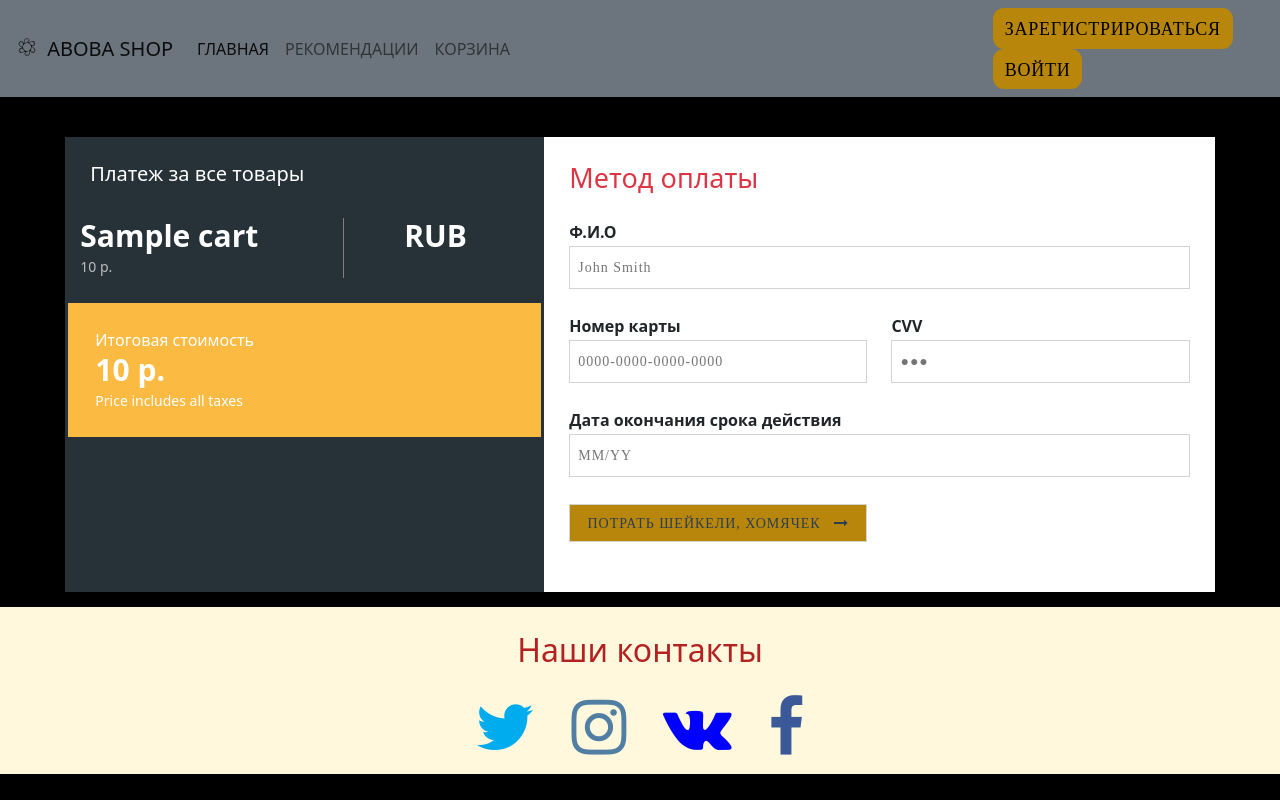
After one commit to Lidne/flask_project, a Flask app: template templates/payment.html in a window 1280 px wide. The commit adds this page. Run offline with Flask 2, Linux system fonts and the light colour scheme; the template is opened without the code that fills it: most values are stand-ins (such as "Sample title", 1, 10 or a date in 2020).

Commit message:
html forms

```diff
--- a/main.py
+++ b/main.py
@@ -1,16 +1,19 @@
 import datetime
 import random
 import requests
+import string
 
 import flask
 import flask_login
 import flask_restful
+from flask_ngrok import run_with_ngrok
 from flask_login import current_user
 from flask import request
 from data import db_session
 from data.forms import loginform, registerform
 from data.users import User
 from data.games import Game
+from data.genres import Genres
 from data import users_resources
 from data import games_resources
 from werkzeug.security import generate_password_hash, check_password_hash
@@ -20,6 +23,7 @@ app.config['SECRET_KEY'] = 'yandexlyceum_secret_key'
 api = flask_restful.Api(app)
 login_manager = flask_login.LoginManager(app)
 login_manager.init_app(app)
+run_with_ngrok(app)
 
 
 def main():
@@ -59,11 +63,22 @@ def cart():
 @app.route('/cart_delete/<int:id>', methods=['GET', 'POST'])
 @flask_login.login_required
 def cart_delete(id):
-    if id == 0:
-        flask.session['cart'].clear()
+    cart1 = flask.session.get('cart', None)
+    if cart1 is not None:
+        if id == 0:
+            cart1.clear()
+        else:
+            cart1.pop(flask.session['cart'].index(id))
     else:
-        flask.session['cart'].pop(flask.session['cart'].index(id))
-    return flask.redirect('/cart')
+        cart1 = []
+    flask.session['cart'] = cart1
+    return flask.redirect(redirect_url())
+
+
+def redirect_url(default='index'):
+    return request.args.get('next') or \
+           request.referrer or \
+           flask.url_for(default)
 
 
 # это функция для добавление новости в корзину
@@ -71,17 +86,21 @@ def cart_delete(id):
 @app.route('/cart_add/<int:id>', methods=['GET', 'POST'])
 @flask_login.login_required
 def cart_add(id):
-    if 'cart' not in flask.session:
-        flask.session['cart'] = [id]
-    if id not in flask.session['cart']:
-        flask.session['cart'].append(id)
+    cart1 = flask.session.get('cart', None)
+    if cart1 is None:
+        cart1 = [id]
+    elif id not in cart1:
+        cart1.append(id)
+    flask.session['cart'] = cart1
     return flask.redirect('/cart')
 
 
 @app.route('/<int:game_id>')
 def game(game_id):
+    sess = db_session.create_session()
     res = requests.get(f'http://127.0.0.1:5000/api/games/{game_id}').json()['game']
-    return flask.render_template('game.html', game=res)
+    res['genre'] = sess.query(Genres.genre).filter(res['genre'] == Genres.id).first()[0]
+    return flask.render_template('product.html', game=res)
 
 
 @app.route('/login', methods=['GET', 'POST'])
@@ -144,10 +163,36 @@ def logout():
     return flask.redirect("/login")
 
 
-@app.route('/admin')
+@app.route('/buy')
 @flask_login.login_required
-def admin():
-    return flask.render_template('paymant.html')
+def buy():
+    ids = flask.session.get('cart', None)
+    if ids is not None:
+        games = requests.get('http://127.0.0.1:5000/api/games').json()['games']
+        cart_list = list(filter(lambda x: x['id'] in ids, games))
+        total = sum(list(map(lambda x: x['price'], cart_list)))
+        return flask.render_template('payment.html', cart_list=cart_list, total=total)
+
+
+@app.route('/goods')
+@flask_login.login_required
+def goods():
+    ids = flask.session.get('cart', None)
+    if ids is not None:
+        games = requests.get('http://127.0.0.1:5000/api/games').json()['games']
+        games = list(filter(lambda x: x['id'] in ids, games))
+        text = list(string.ascii_uppercase + string.digits)
+        for i in range(len(games)):
+            random.shuffle(text)
+            games[i]['code'] = ''.join(text[:7])
+    cart_delete(0)
+    return flask.render_template('goods.html', games=games)
+
+
+@app.errorhandler(401)
+def not_found(error):
+    return flask.render_template('unauthorised.html', code='401',
+                                 image='/static/img/brand/auth_icon.png'), 401
 
 
 @app.errorhandler(404)
--- /dev/null
+++ b/static/js/product.js
@@ -0,0 +1,6 @@
+$(document).ready(function () {
+  // MDB Lightbox Init
+  $(function () {
+    $("#mdb-lightbox-ui").load("mdb-addons/mdb-lightbox-ui.html");
+  });
+});
--- a/templates/base.html
+++ b/templates/base.html
@@ -33,10 +33,6 @@
         </li>
       </ul>
       <div class="position-absolute start-50">
-      <form class="d-flex">
-        <input class="form-control me-2" type="search" placeholder="Search game" aria-label="Search">
-        <button class="btn btn-danger" type="submit">Search</button>
-      </form>
   </div>
     </div>
   </div>
--- a/templates/list.html
+++ b/templates/list.html
@@ -11,7 +11,11 @@
                 </a>
                 <a href="/{{j['id']}}" class="game-item-name">{{ j['name'] }}</a>
                 <div class="price"><b>{{ j['price'] }}$</b></div>
-                <a href="" class="btn btn-primary">В корзину</a>
+                {% if j['id'] in cart %}
+                    <a href="/cart_add/{{j['id']}}" class="btn btn-primary">В корзину</a>
+                {% else %}
+                    <a href="/cart" class="btn btn-primary">Добавлено</a>
+                {% endif %}
             </div>
             {% endfor %}
         </div>
--- /dev/null
+++ b/templates/payment.html
@@ -0,0 +1,59 @@
+{% extends "base.html" %}
+
+{% block content %}
+<link href='https://cdnjs.cloudflare.com/ajax/libs/font-awesome/4.0.3/css/font-awesome.css'>
+<link rel="stylesheet" href="static/css/paymant.css">
+<div class="container-fluid">
+    <div class="row justify-content-center">
+        <div class="col-12 col-lg-11">
+            <div class="card card0 rounded-0">
+                <div class="row">
+                    <div class="col-md-5 d-md-block d-none p-0 box">
+                        <div class="card rounded-0 border-0 card1" id="bill">
+                            <h3 id="heading1">Платеж за все товары</h3>
+                            {% for game in cart_list %}
+                            <div class="row">
+                                <div class="col-lg-7 col-8 mt-4 line pl-4">
+                                    <h2 class="bill-head">{{game['name']}}</h2> <small class="bill-date">{{game['price']}} р.</small>
+                                </div>
+                                <div class="col-lg-5 col-4 mt-4">
+                                    <h2 class="bill-head px-xl-5 px-lg-4">RUB</h2>
+                                </div>
+                            </div>
+                            {% endfor %}
+                            <div class="row">
+                                <div class="col-md-12 red-bg">
+                                    <p class="bill-date" id="total-label">Итоговая стоимость</p>
+                                    <h2 class="bill-head" id="total">{{total}} р.</h2> <small class="bill-date" id="total-label">Price includes all taxes</small>
+                                </div>
+                            </div>
+                        </div>
+                    </div>
+                    <div class="col-md-7 col-sm-12 p-0 box">
+                        <div class="card rounded-0 border-0 card2" id="paypage">
+                            <div class="form-card">
+                                <h2 id="heading2" class="text-danger">Метод оплаты</h2>
+                                <div class="radio-group">
+                                </div> <label class="pay">Ф.И.О</label> <input type="text" name="holdername" placeholder="John Smith">
+                                <div class="row">
+                                    <div class="col-8 col-md-6"> <label class="pay">Номер карты</label> <input type="text" name="cardno" id="cr_no" placeholder="0000-0000-0000-0000" minlength="19" maxlength="19"> </div>
+                                    <div class="col-4 col-md-6"> <label class="pay">CVV</label> <input type="password" name="cvcpwd" placeholder="&#9679;&#9679;&#9679;" class="placeicon" minlength="3" maxlength="3"> </div>
+                                </div>
+                                <div class="row">
+                                    <div class="col-md-12"> <label class="pay">Дата окончания срока действия</label> </div>
+                                    <div class="col-md-12"> <input type="text" name="exp" id="exp" placeholder="MM/YY" minlength="5" maxlength="5"> </div>
+                                </div>
+                                <div class="row">
+                                    <div class="col-md-6">
+                                        <a href="/goods"><input type="submit" value="ПОТРАТЬ ШЕЙКЕЛИ, ХОМЯЧЕК &nbsp; &#xf178;" class="btn btn-primary placeicon"></a>
+                                    </div>
+                                </div>
+                            </div>
+                        </div>
+                    </div>
+                </div>
+            </div>
+        </div>
+    </div>
+</div>
+{% endblock %}
```
Also changed, not shown: static/css/product.css (added, +78 -0 lines), templates/cart.html (+13 -2 lines), templates/error.html (added, +16 -0 lines), templates/goods.html (added, +21 -0 lines), templates/product.html (added, +52 -0 lines), templates/unauthorised.html (added, +17 -0 lines), static/img/brand/auth_icon.png (added), static/img/brand/cloud_icon.png (added), static/img/brand/error_icon.png (added), static/img/covers/sekiro.jpg.
